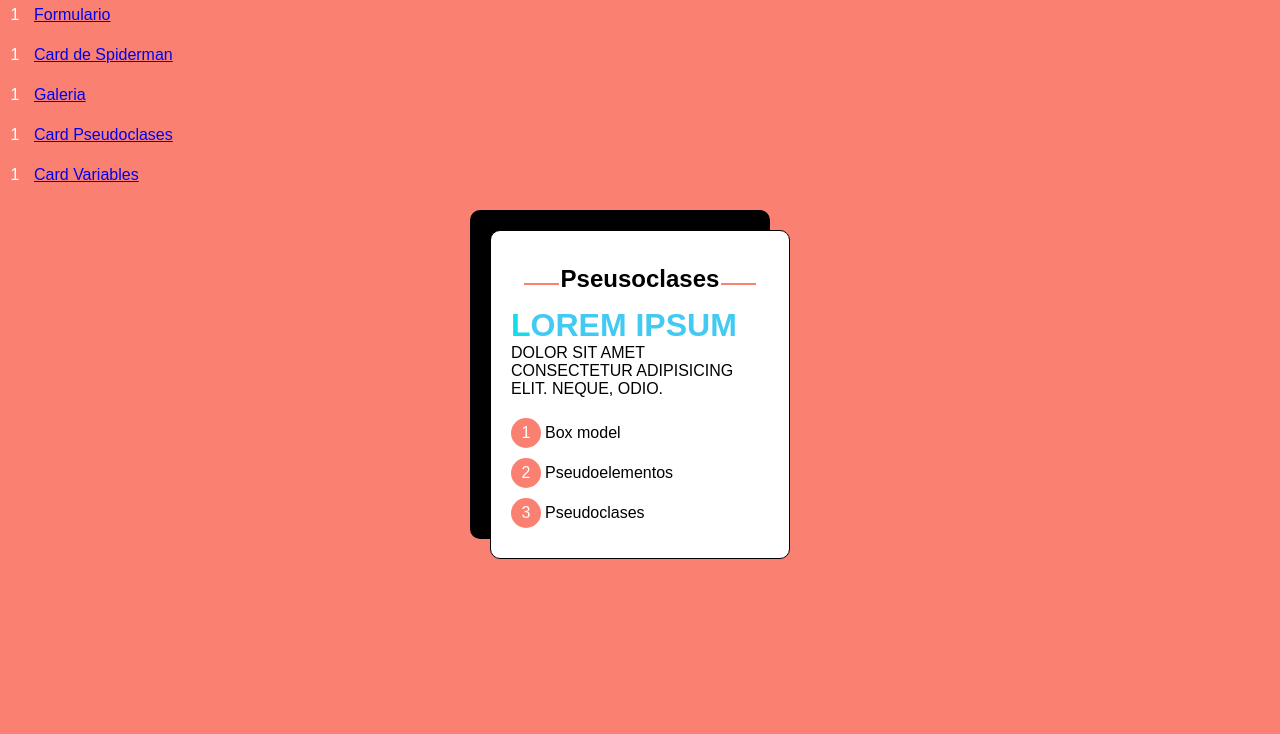
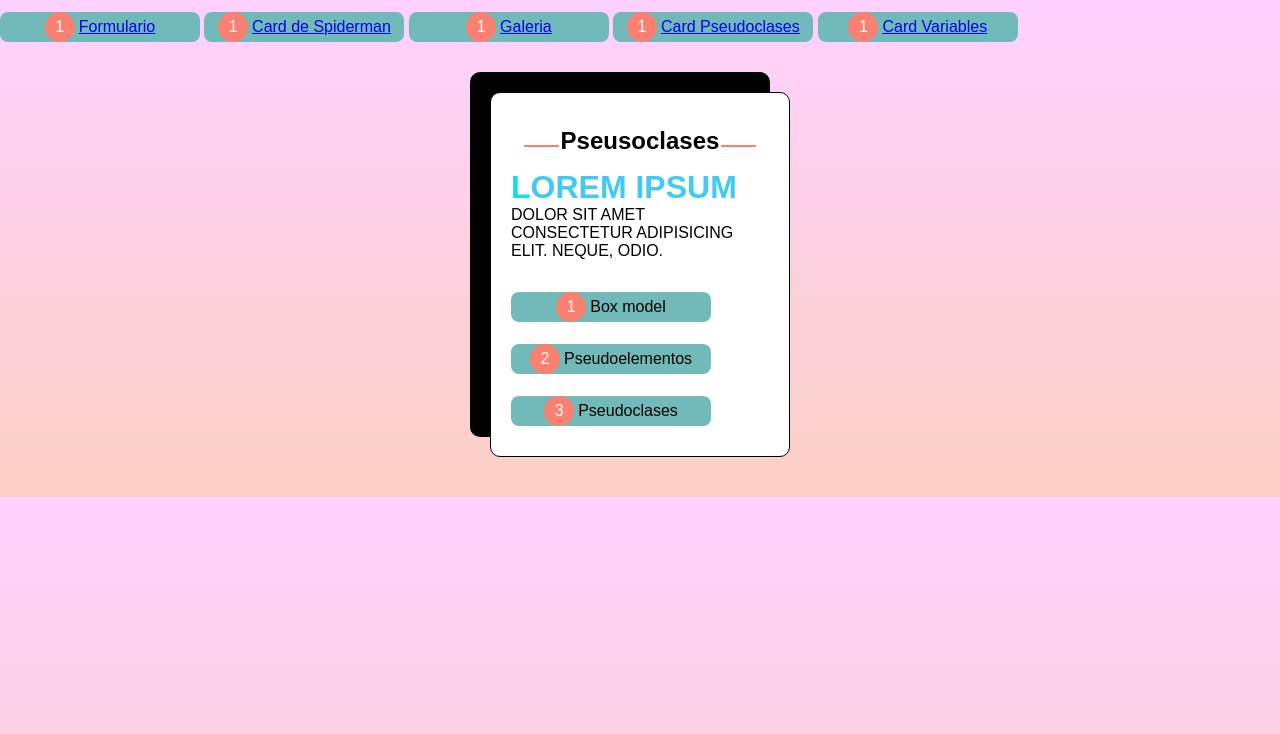
Before and after one commit to Valerieee01/5---EJERCICIOS-, a plain HTML site: page pseudoclases.html in a window 1280 px wide. Drawn offline with Linux system fonts and the light colour scheme.

Commit message:
edicion estilos

```diff
--- a/pseudoclases.css
+++ b/pseudoclases.css
@@ -3,6 +3,43 @@
   padding: 0;
   box-sizing: border-box;
 }
+
+
+:root{
+  --color : rgb(114, 186, 186);
+  --color2 : rgb(227, 153, 210);
+  --gradient: linear-gradient(to top, #fad0c4 0%, #ffd1ff 100%);
+  --white : white;
+  --box-shadow: 5px 20px 52px rgb(100, 88, 88, 0.8);
+  --border-radius: 8px;
+  --width: 300px;
+  --margin: 30px auto;
+  --padding: 30px 20px;
+}
+
+body{
+  font-family: Arial, Helvetica, sans-serif;
+  background: var(--gradient);
+}
+
+li{
+  list-style: none;
+  display: inline-block;
+  background-color: var(--color);
+  border-radius: var(--border-radius);
+  height: 30px;
+  padding: 5px;
+  width: 200px;
+  margin-top: 12px;
+  text-align: center;
+}
+
+li:hover{
+  background-color: #ffd1ff;
+  box-shadow: 5px 10px 10px 5px rgba(0, 0, 0, 0.4);
+  color: var(--color);
+}
+
 *::selection{
   color: salmon;
 }
```
